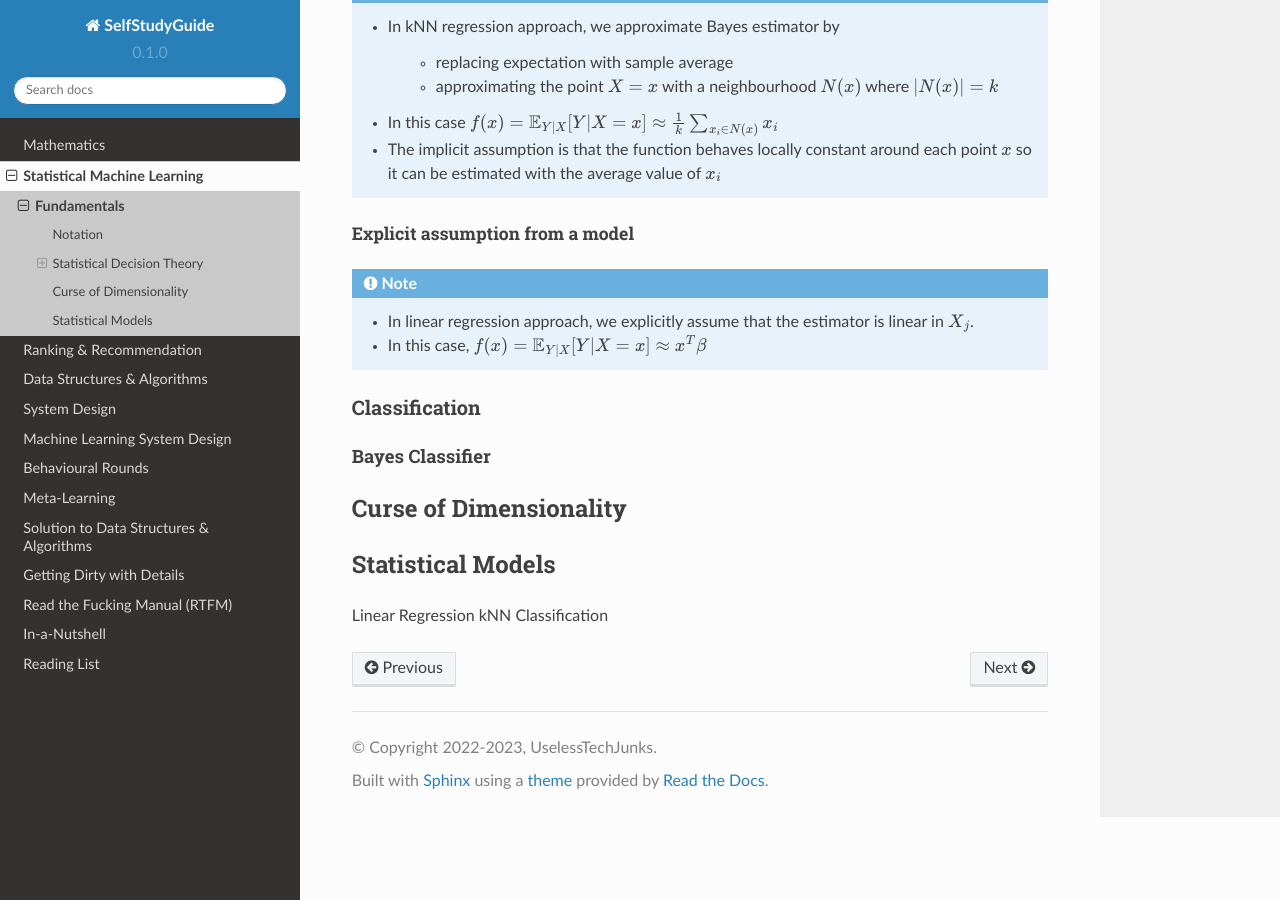
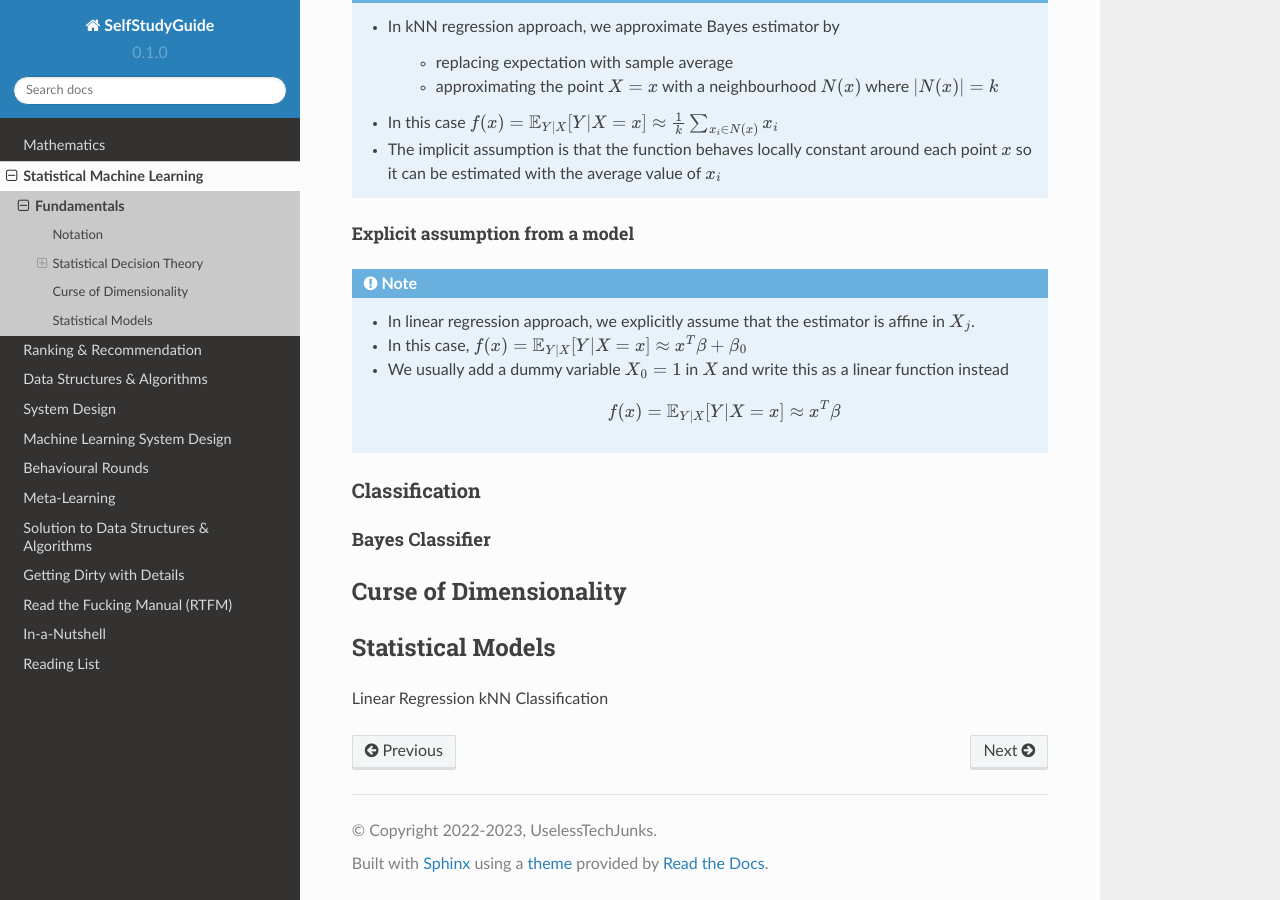
Before and after one commit to uselesstechjunks/leetcode, a Sphinx documentation site: the page built from docs/source/ml/basics.rst, in a window 1280 px wide and 900 px high, scrolled down 2241 px. Built offline with Sphinx 7.4.7 and the Read the Docs theme 2.0.0, drawn with Linux system fonts in a browser that asks for light colours.

Commit message:
Update basics.rst

```diff
--- a/docs/source/ml/basics.rst
+++ b/docs/source/ml/basics.rst
@@ -81,8 +81,11 @@ Assuming locally constant nature of the fucntion
 Explicit assumption from a model
 ^^^^^^^^^^^^^^^^^^^^^^^^^^^^^^^^^^^^^^^^^^^^^^^^^^^^^^^^^^^^^^^^^^^^^^^^^^^^^^^^^^
 .. note::
-	* In linear regression approach, we explicitly assume that the estimator is linear in :math:`X_j`.
-	* In this case, :math:`f(x)=\mathbb{E}_{Y|X}[Y|X=x]\approx x^T\beta`
+	* In linear regression approach, we explicitly assume that the estimator is affine in :math:`X_j`.
+	* In this case, :math:`f(x)=\mathbb{E}_{Y|X}[Y|X=x]\approx x^T\beta + \beta_0`
+	* We usually add a dummy variable :math:`X_0=1` in :math:`X` and write this as a linear function instead
+
+		.. math:: f(x)=\mathbb{E}_{Y|X}[Y|X=x]\approx x^T\beta
 
 Classification
 ==================================================================================
```
